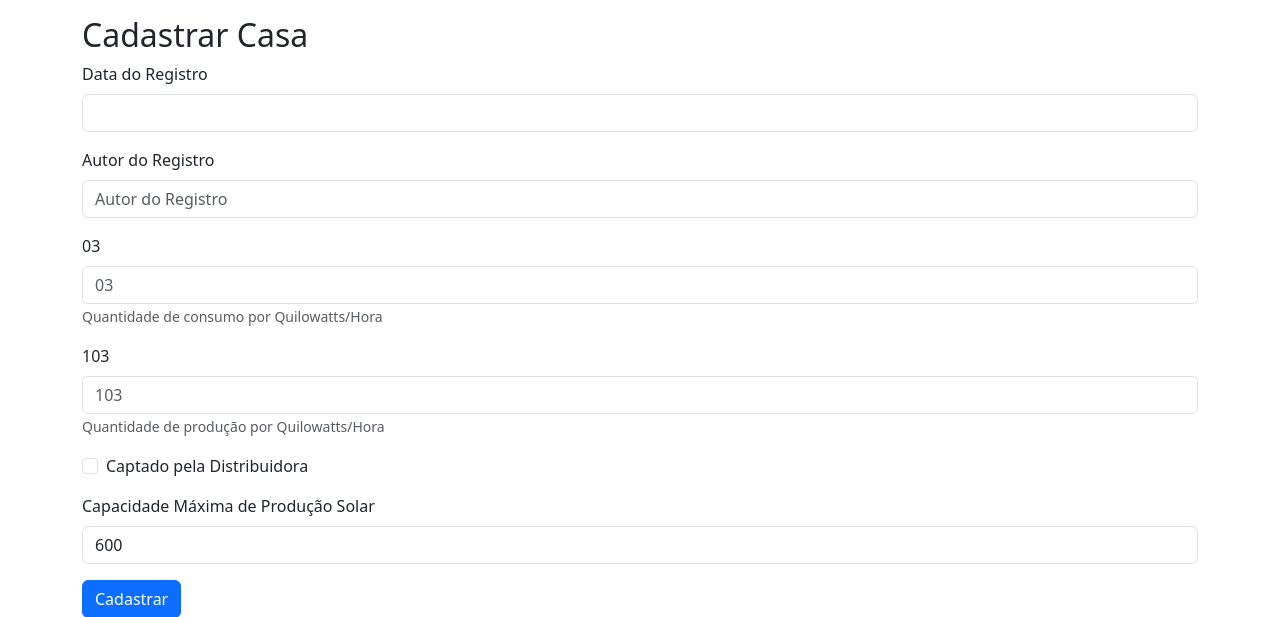
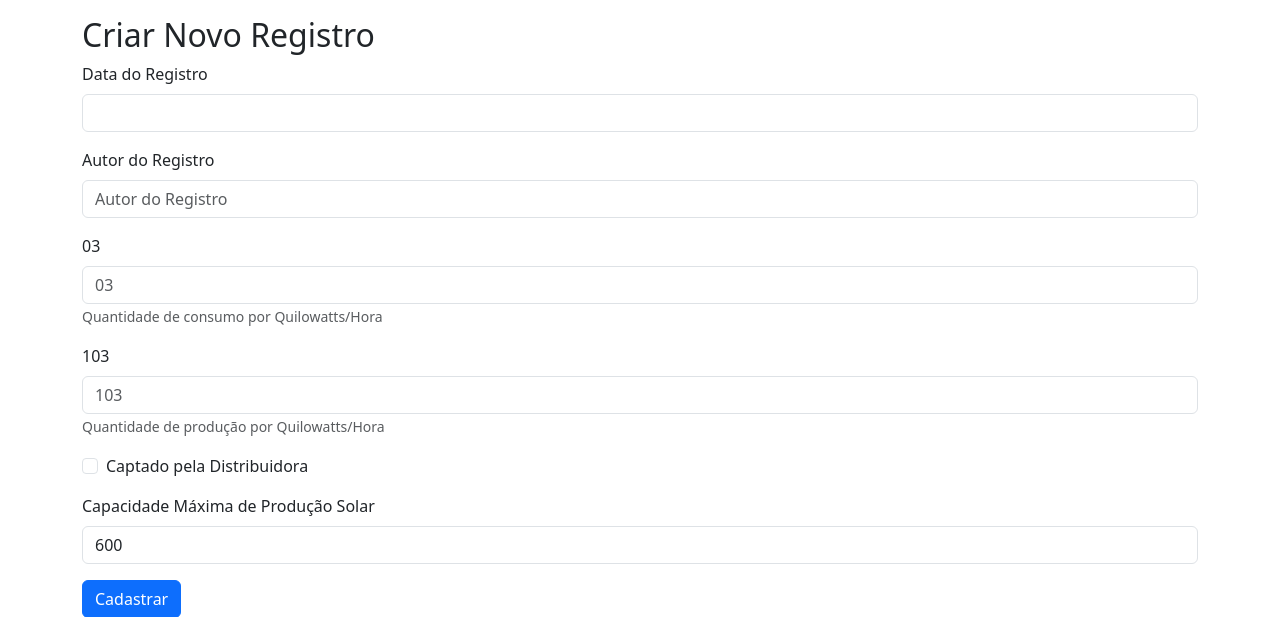
Before and after one commit to willianjonhy05/energy, a Django app: page /adicionar-registro/1 in a window 1280 px wide. Shown: the part 76-693 px from the top of the page. Run offline with Django 5.2, Linux system fonts and the light colour scheme; a user stored in the database is signed in; tables that the repository leaves empty hold one stand-in row (values such as "Sample post"); grey boxes marked "Sample" are stand-in pictures; some libraries are stand-ins or nearby versions.

Commit message:
Mais ajustes

```diff
--- a/templates/casa/listar.html
+++ b/templates/casa/listar.html
@@ -100,7 +100,6 @@
               </div>
               <div class="modal-footer">
                 <button type="button" class="btn btn-danger" data-bs-dismiss="modal">Fechar</button>
-                <button type="button" class="btn btn-primary">Listar Casas</button>
               </div>
             </div>
           </div>
--- a/templates/casa/novo_registro.html
+++ b/templates/casa/novo_registro.html
@@ -11,7 +11,7 @@
 {% block conteudo %}
 
 <div class="container mt-3">
-    <h2>Cadastrar Casa</h2>
+    <h2>Criar Novo Registro</h2>
     <form method="post" enctype="multipart/form-data">
         {% csrf_token %}
 
```
